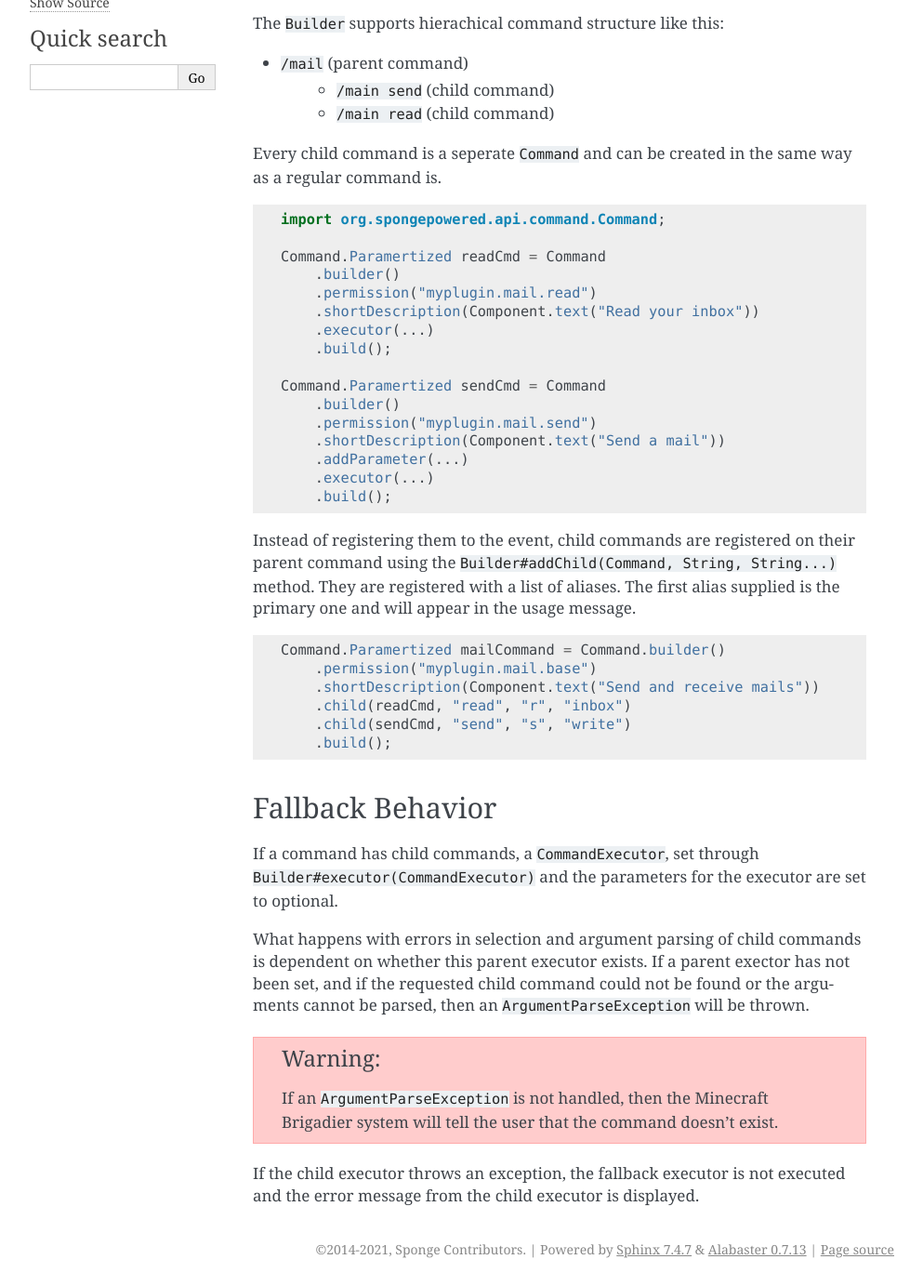
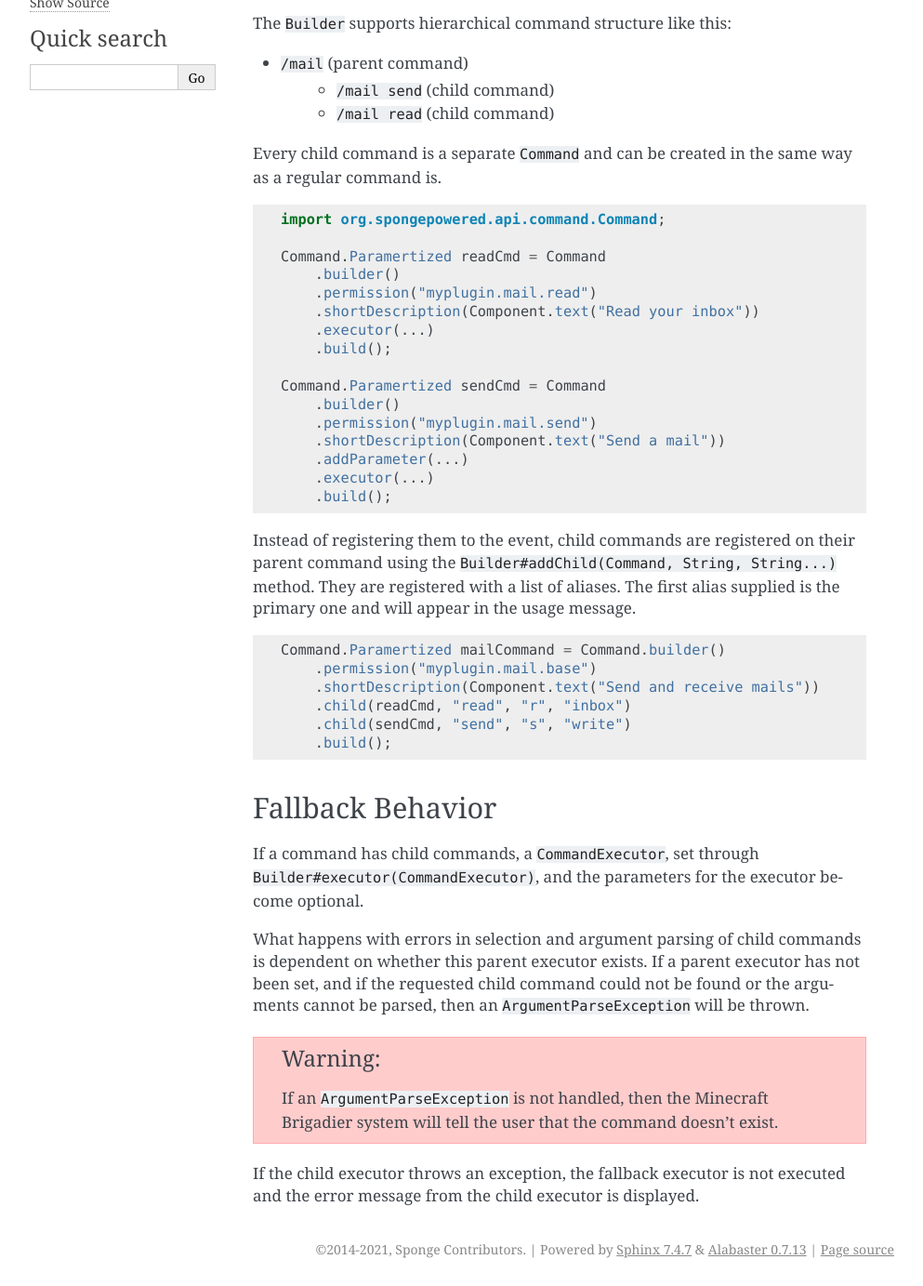
Before and after one commit to SpongePowered/SpongeDocs, a Sphinx documentation site: the page built from source/plugin/commands/childcommands.rst, in a window 1280 px wide, cut to the strip 200-1583 px from the top of the page. Shown: the whole strip at 93% size, without its empty margins (148-1141 px from the left). Built offline with Sphinx 7.4.7, drawn with Linux system fonts in a browser that asks for light colours; cross-references to code outside the pages are shown as plain code.

Commit message:
Fix minor typos in Child Commands (#994)
* Fix typos in Child Commands

* Improve clarity in Child Commands

```diff
--- a/source/plugin/commands/childcommands.rst
+++ b/source/plugin/commands/childcommands.rst
@@ -8,13 +8,13 @@
     org.spongepowered.api.command.exception.ArgumentParseException
     java.lang.String
 
-The :javadoc:`Builder` supports hierachical command structure like this:
+The :javadoc:`Builder` supports hierarchical command structure like this:
 
 - ``/mail`` (parent command)
-    - ``/main send`` (child command)
-    - ``/main read`` (child command)
+    - ``/mail send`` (child command)
+    - ``/mail read`` (child command)
 
-Every child command is a seperate ``Command`` and can be created in the same way as a regular command is.
+Every child command is a separate ``Command`` and can be created in the same way as a regular command is.
 
 .. code-block:: java
 
@@ -52,10 +52,10 @@
 =================
 
 If a command has child commands, a :javadoc:`CommandExecutor`, set through
-:javadoc:`Builder#executor(CommandExecutor)` and the parameters for the executor are set to optional.
+:javadoc:`Builder#executor(CommandExecutor)`, and the parameters for the executor become optional.
 
 What happens with errors in selection and argument parsing of child commands is dependent on whether this parent
-executor exists. If a parent exector has not been set, and if the requested child command could not be found or the
+executor exists. If a parent executor has not been set, and if the requested child command could not be found or the
 arguments cannot be parsed, then an :javadoc:`ArgumentParseException` will be thrown.
 
 .. warning::
```
